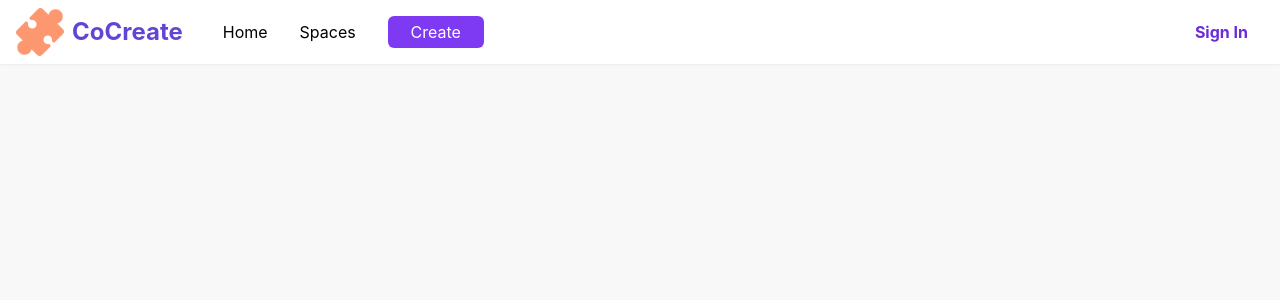
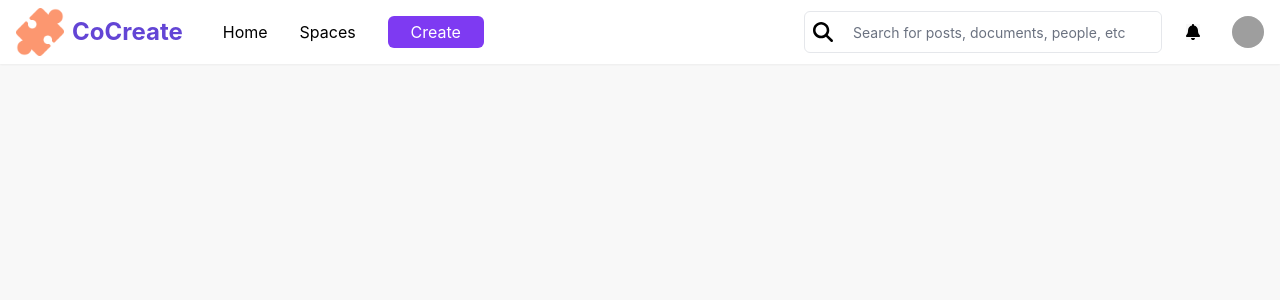
Before and after one commit to Ammadq87/TheHive, a React (Vite) app in the folder TheHive/frontEnd/thehive/: page / in a window 1280 px wide. Shown: the top 300 px of the page. Built offline with nearby package versions, Linux system fonts and the light colour scheme; grey boxes are pictures that could not be loaded.

Commit message:
Added search bar ui

```diff
--- a/TheHive/frontEnd/thehive/src/App.css
+++ b/TheHive/frontEnd/thehive/src/App.css
@@ -27,5 +27,7 @@ li {
     background-color: white;
 }
 
-button {
+#searchBar > input {
+    outline: transparent;
+    border: transparent;
 }
--- a/TheHive/frontEnd/thehive/src/components/Navbar.jsx
+++ b/TheHive/frontEnd/thehive/src/components/Navbar.jsx
@@ -2,21 +2,19 @@ import { useState } from 'react';
 import logo from '../assets/puzzle.png'
 import { FontAwesomeIcon } from '@fortawesome/react-fontawesome'
 import { faBell } from '@fortawesome/free-solid-svg-icons'
+import SearchBar from './SearchBar';
 
 export default function Navbar() {
-
-    const [signedIn, setSignedIn] = useState(false);
+    const [signedIn, setSignedIn] = useState(!false);
 
     return (
-
         <div id="navbar" className='bg-white flex h-16 items-center shadow-sm'>
-
             <div id="logo" className='flex bg-white m-4'>
                 <img src={logo} alt="CoCreate Logo" className='w-12 h-12'/>
                 <a href="" className='bg-white'><h1 className='text-2xl font-bold m-2 bg-white'>CoCreate</h1></a>
             </div>
 
-            <div id="links">
+            <div id="links" className=''>
                 <ul>
                     <a href='/home'><li>Home</li></a>
                     <a href='/Spaces'><li>Spaces</li></a>
@@ -24,13 +22,13 @@ export default function Navbar() {
                 </ul>
             </div>
 
-            {/* ToDo: Add Search Component*/}
+            {/* Place the ml-auto class here */}
 
             {
                 signedIn &&
-
-                <div id='personal' className='ml-auto'>
-                    <ul>
+                <div id='personal' className='flex ml-auto items-center bg-white'>
+                    <SearchBar/>
+                    <ul className=''>
                         <a href="" className='m-4'><FontAwesomeIcon icon={faBell}/></a>
                         <button><img className='w-8 h-8 rounded-full mx-4' src="https://i.pinimg.com/736x/8b/16/7a/8b167af653c2399dd93b952a48740620.jpg" alt="" /></button>
                     </ul>
@@ -39,16 +37,19 @@ export default function Navbar() {
 
             {
                 !signedIn &&
-
-                <div id='signedOut' className='ml-auto'>
+                <div id='signedOut' className='block border ml-auto'>
                     <ul>
                         <a href="/SignIn" className='bg-white'><h3 className='mx-8 text-md font-bold m-2 text-purple-700 bg-white'>Sign In</h3></a>
                     </ul>
                 </div>
             }
 
+            {/* <div className="flex w-fit bg-red-600">
+                <SearchBar></SearchBar>
+
+
+            </div> */}
 
         </div>
-
     );
 }
--- /dev/null
+++ b/TheHive/frontEnd/thehive/src/components/SearchBar.jsx
@@ -0,0 +1,12 @@
+import { FontAwesomeIcon } from '@fortawesome/react-fontawesome'
+import { faMagnifyingGlass } from '@fortawesome/free-solid-svg-icons';
+export default function SearchBar() {
+    return (
+
+        <div id="searchBar" className="flex mr-2 w-fit items-center bg-white border rounded-md">
+            <FontAwesomeIcon icon={faMagnifyingGlass} className='m-2 bg-white text-xl'/>
+            <input className="focus:outline-none border-none block items-center rounded-r-md w-80 h-10 text-sm" type="text" placeholder={"Search for posts, documents, people, etc"}/>
+        </div>
+
+    );
+}
```
